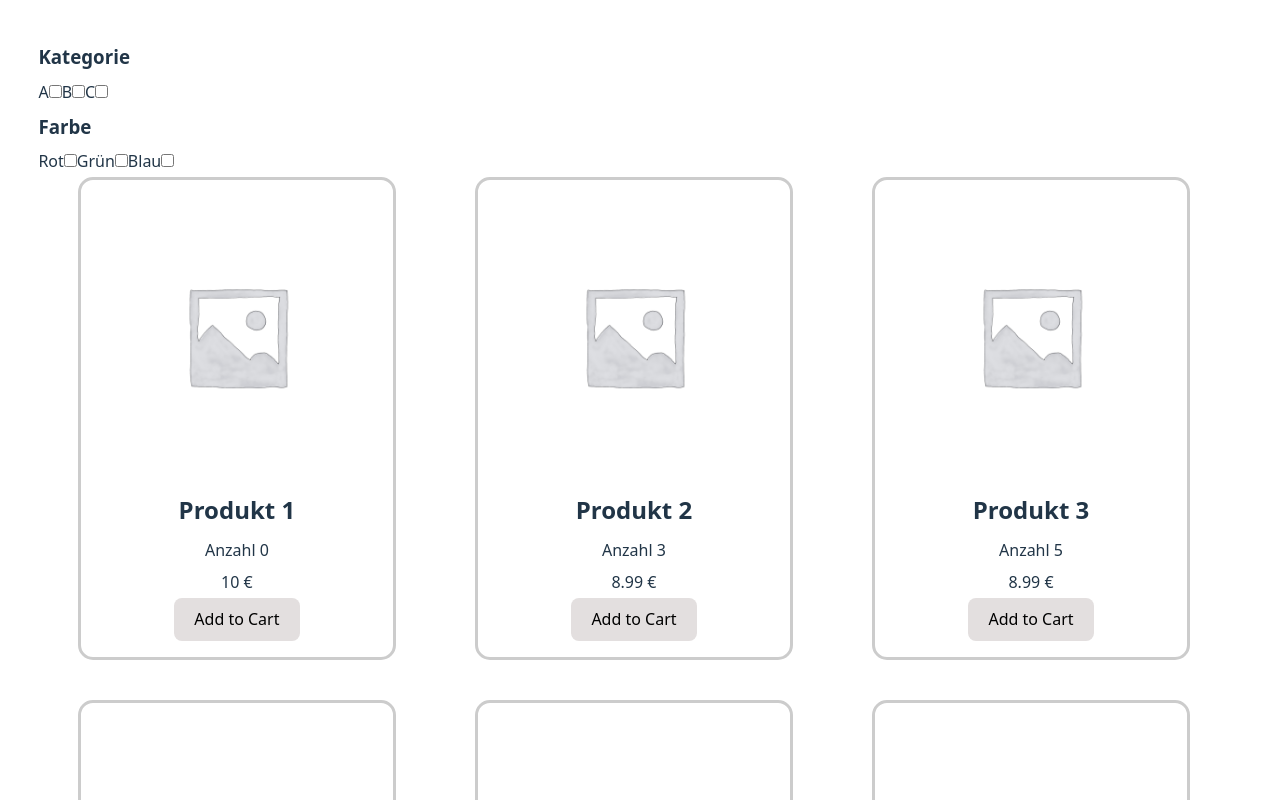
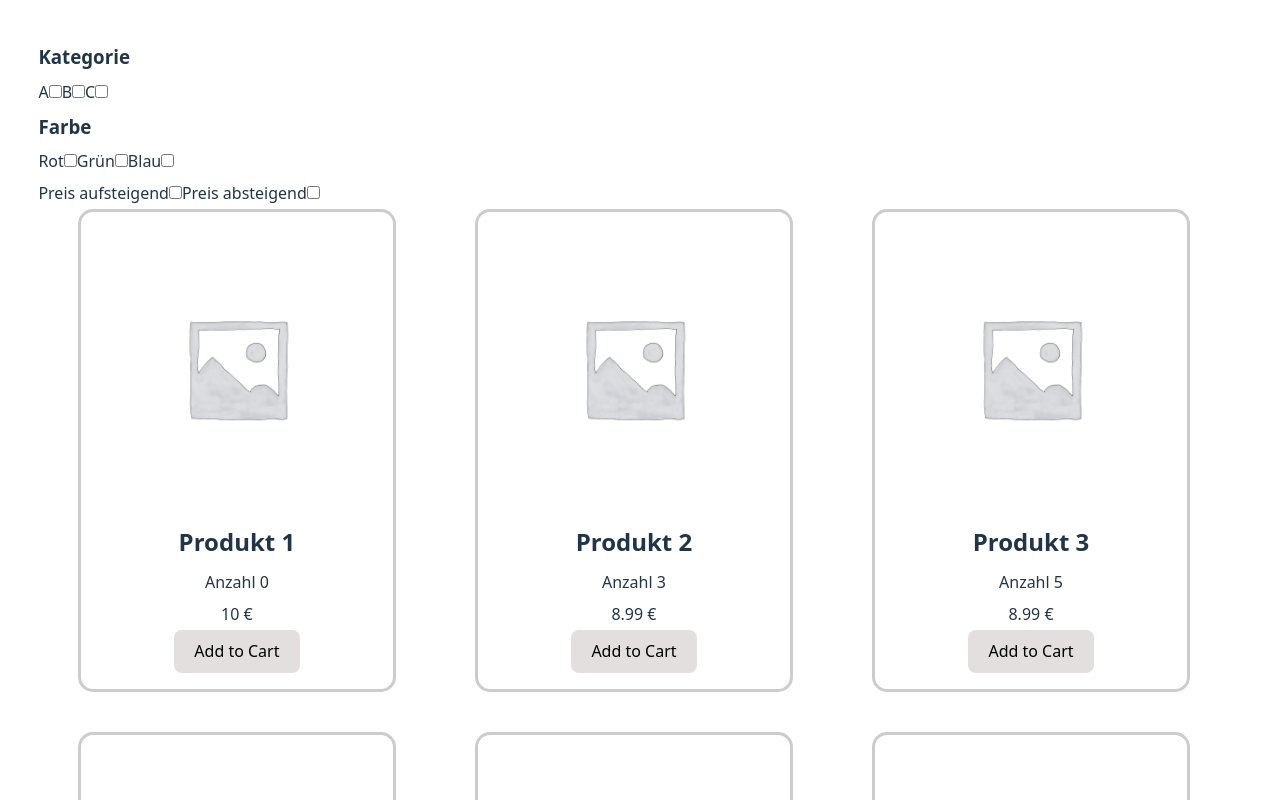
Before and after one commit to Anka-Ba/ABRIO-Case, a React (Vite) app in the folder frontend/: page / in a window 1280 px wide. Shown: the top 800 px of the page. Built offline with nearby package versions, Linux system fonts and the light colour scheme.

Commit message:
feat: sort order can be selected

```diff
--- a/frontend/src/App.tsx
+++ b/frontend/src/App.tsx
@@ -3,6 +3,7 @@ import { Filter } from "./components/Filter/Filter";
 import { FilterProvider } from "./components/Filter/FilterReducer";
 import { ProductList } from "./components/ProductList/ProductList";
 import { products } from "./data/Products";
+import { Sort } from "./components/Sort/Sort";
 
 function App() {
   return (
@@ -11,6 +12,7 @@ function App() {
       and the dispatch function to update them */}
       <FilterProvider>
         <Filter />
+        <Sort />
         <ProductList products={products} />
       </FilterProvider>
     </>
--- a/frontend/src/components/ProductList/ProductList.tsx
+++ b/frontend/src/components/ProductList/ProductList.tsx
@@ -14,16 +14,19 @@ export const ProductList = ({ products }: ProductListProps) => {
     <div className={styles.listContainer}>
       {/* Display a product card for each product */}
       {products
+        // Filter by color
         .filter(
           (product) =>
             currentFilterCriteria.colors.includes(product.color) ||
-            currentFilterCriteria.colors.length === 0,
+            currentFilterCriteria.colors.length === 0, // Show all colors if no color is selected
         )
+        // Filter by category
+        // Note to self: some() checks if at least one element in the array passes the test implemented by the provided function
         .filter(
           (product) =>
             currentFilterCriteria.categories.some((category) =>
               product.categories.includes(category),
-            ) || currentFilterCriteria.categories.length === 0,
+            ) || currentFilterCriteria.categories.length === 0, // Show all categories if no category is selected
         )
         .map((product) => (
           <ProductCard product={product} key={product.id} />
--- /dev/null
+++ b/frontend/src/components/Sort/Sort.tsx
@@ -0,0 +1,43 @@
+import { useState } from "react";
+
+export const Sort = () => {
+  const [sortOrder, setSortOrder] = useState<"asc" | "desc" | null>(null);
+
+  /**
+   * Updates the sort order state
+   * If the selected order is unselected, the state is set to null
+   * @param newOrder
+   */
+  const handleSortChange = (newOrder: "asc" | "desc") => {
+    if (newOrder !== sortOrder) {
+      setSortOrder(newOrder);
+    } else {
+      setSortOrder(null);
+    }
+  };
+
+  return (
+    <>
+      {/* Sort by ascending price */}
+      <label htmlFor="orderAsc">Preis aufsteigend</label>
+      <input
+        type="checkbox"
+        id="orderAsc"
+        name="sortOrder"
+        value="asc"
+        checked={sortOrder === "asc"}
+        onChange={() => handleSortChange("asc")}
+      />
+      {/* Sort by descending price */}
+      <label htmlFor="orderDesc">Preis absteigend</label>
+      <input
+        type="checkbox"
+        id="orderDesc"
+        name="sortOrder"
+        value="desc"
+        checked={sortOrder === "desc"}
+        onChange={() => handleSortChange("desc")}
+      />
+    </>
+  );
+};
```
